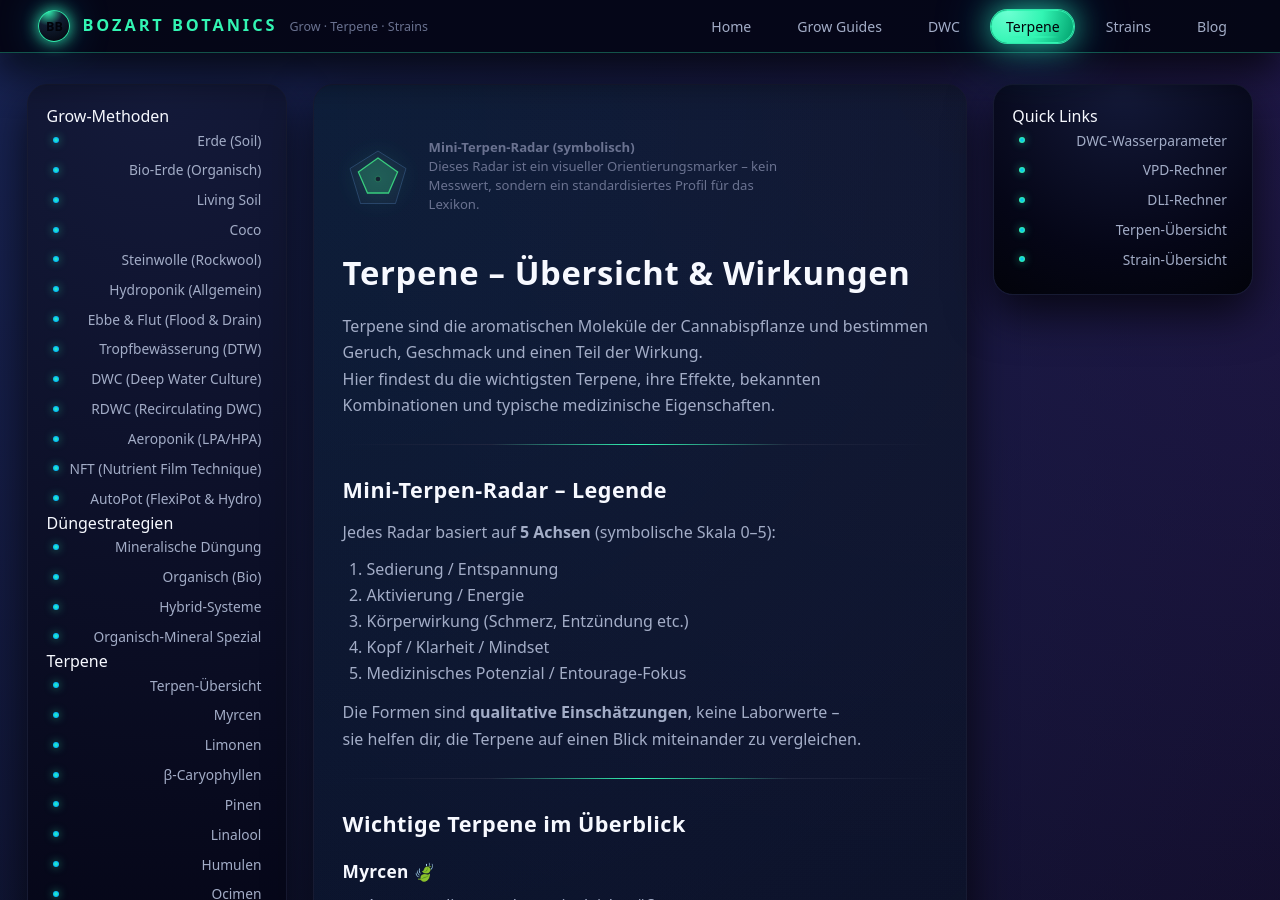
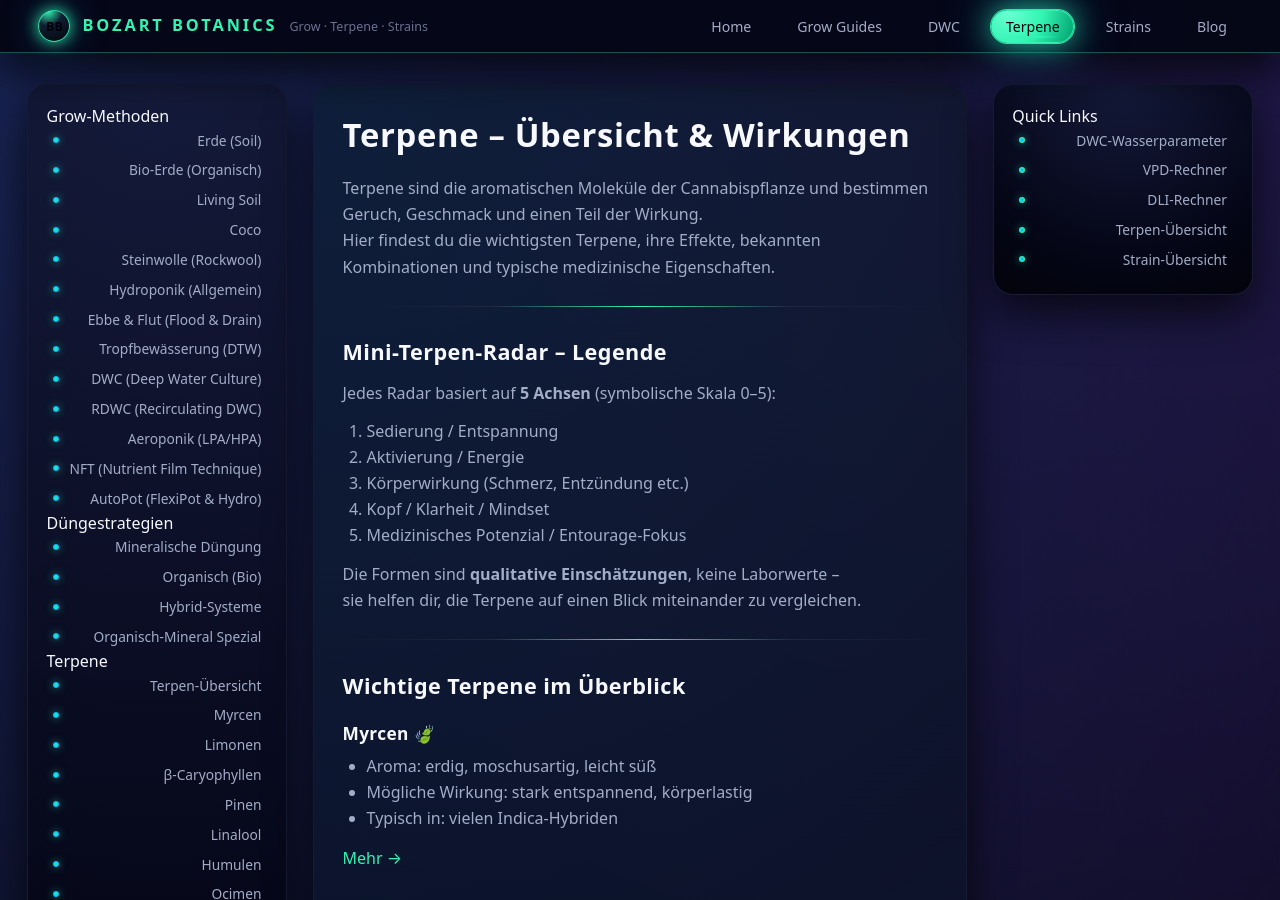
Before and after one commit to bozart-army/bozart-botanics, a Jekyll site: the page built from terpene/index.md, in a window 1280 px wide and 900 px high. Built offline with Jekyll 4.4.1, drawn with Linux system fonts in a browser that asks for light colours.

Commit message:
Update default.html

```diff
--- a/_layouts/default.html
+++ b/_layouts/default.html
@@ -163,27 +163,8 @@
         </div>
       </aside>
 
-      <!-- MAIN CONTENT -->
+           <!-- MAIN CONTENT -->
       <main class="page-main">
-        <!-- TERPENE RADAR AUTO-INJECT -->
-{% if page.sidebar == "terpene" %}
-<div class="terpen-radar-wrapper">
-  <svg class="terpen-radar" viewBox="0 0 100 100">
-    <polygon class="terpen-radar-bg"
-      points="50,10 90,35 75,85 25,85 10,35" />
-    <polygon class="terpen-radar-fill"
-      points="50,20 78,40 65,70 35,70 22,40" />
-    <circle class="terpen-radar-center" cx="50" cy="50" r="4" />
-  </svg>
-
-  <div class="terpen-radar-caption">
-    <strong>Mini-Terpen-Radar (symbolisch)</strong><br>
-    Dieses Radar ist ein visueller Orientierungsmarker –
-    kein Messwert, sondern ein standardisiertes Profil für das Lexikon.
-  </div>
-</div>
-{% endif %}
-
         {{ content }}
       </main>
 
```
